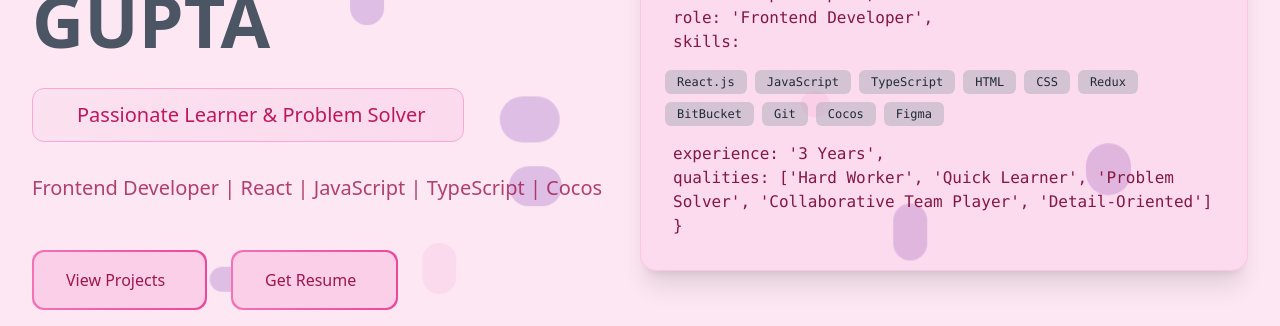
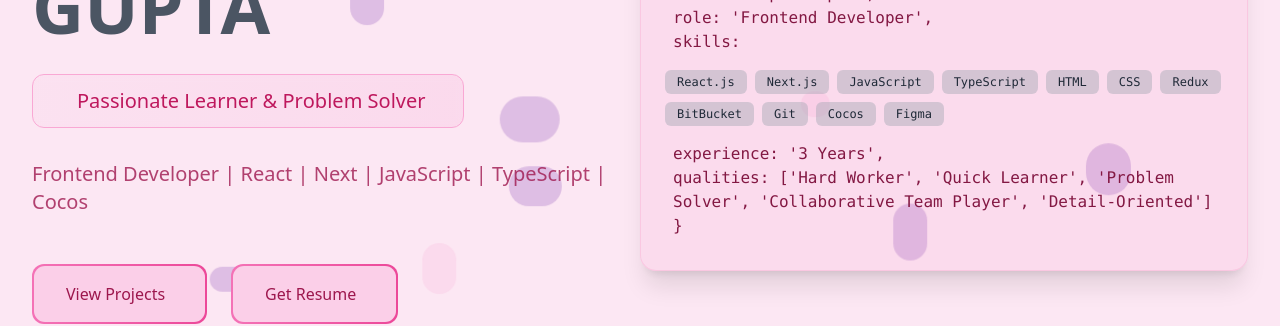
Before and after one commit to Roopam0070/roopam-portfolio, a React (Vite) app: page / in a window 1280 px wide. Shown: the part 356-682 px from the top of the page. Built offline with nearby package versions, Linux system fonts and the light colour scheme.

Commit message:
Added codeswear and next.js

```diff
--- a/src/pages/Hero/Hero.jsx
+++ b/src/pages/Hero/Hero.jsx
@@ -88,7 +88,7 @@ export default function Hero() {
 
             {/* Short Description */}
             <p className="text-base sm:text-xl text-pink-800/80 mb-12">
-              Frontend Developer | React | JavaScript | TypeScript | Cocos
+              Frontend Developer | React | Next | JavaScript | TypeScript | Cocos
             </p>
 
             {/* CTA Buttons */}
@@ -131,7 +131,7 @@ role: 'Frontend Developer',
 skills:`}
                 </pre>
                 <div className="flex flex-wrap gap-2 my-2">
-                  {["React.js", "JavaScript", "TypeScript", "HTML", "CSS", "Redux", "BitBucket", "Git", "Cocos", "Figma"].map(skill => (
+                  {["React.js", "Next.js", "JavaScript", "TypeScript", "HTML", "CSS", "Redux", "BitBucket", "Git", "Cocos", "Figma"].map(skill => (
                     <span
                       key={skill}
                       className="px-3 py-1 rounded-md bg-gray-400/40 text-gray-800 font-medium text-xs"
--- a/src/pages/Projects/Projects.jsx
+++ b/src/pages/Projects/Projects.jsx
@@ -9,6 +9,14 @@ const projects = [
       "My portfolio showcasing my skills, projects, and work experience, built with React, TailwindCSS, and Framer Motion.",
     tech: ["React", "TailwindCSS", "Framer Motion"],
     githubLink: "https://github.com/Roopam0070/roopam-portfolio",
+    color: "#6B6B6B",
+  },
+  {
+    title: "CodesWear",
+    description:
+      "CodesWear is a full-stack e-commerce web application where users can browse products, add items to the cart, and securely checkout. Built with modern web technologies, it demonstrates skills in frontend development, backend APIs, and database integration.",
+    tech: ["Next.js", "TailwindCSS", "MongoDB", "JWT Authentication"],
+    githubLink: "https://github.com/Roopam0070/codeswear",
     color: "#6B6B6B",
   },
   {
--- a/src/pages/Skills/Skills.jsx
+++ b/src/pages/Skills/Skills.jsx
@@ -69,6 +69,7 @@ const SkillsSection = () => {
         { name: "JavaScript", icon: <SiJavascript className="w-4 h-4" />, level: 85, levelColor: "bg-teal-400" },
         { name: "TypeScript", icon: <SiTypescript className="w-4 h-4" />, level: 85, levelColor: "bg-[#3178C6]" },
         { name: "React.js", icon: <FaReact className="w-4 h-4 text-[#3178C6" />, level: 85, levelColor: "bg-[#3178C6]" },
+        { name: "Next.js", icon: <FaReact className="w-4 h-4 text-[#3178C6" />, level: 75, levelColor: "bg-[#3178C6]" },
       ],
     },
     {
```
